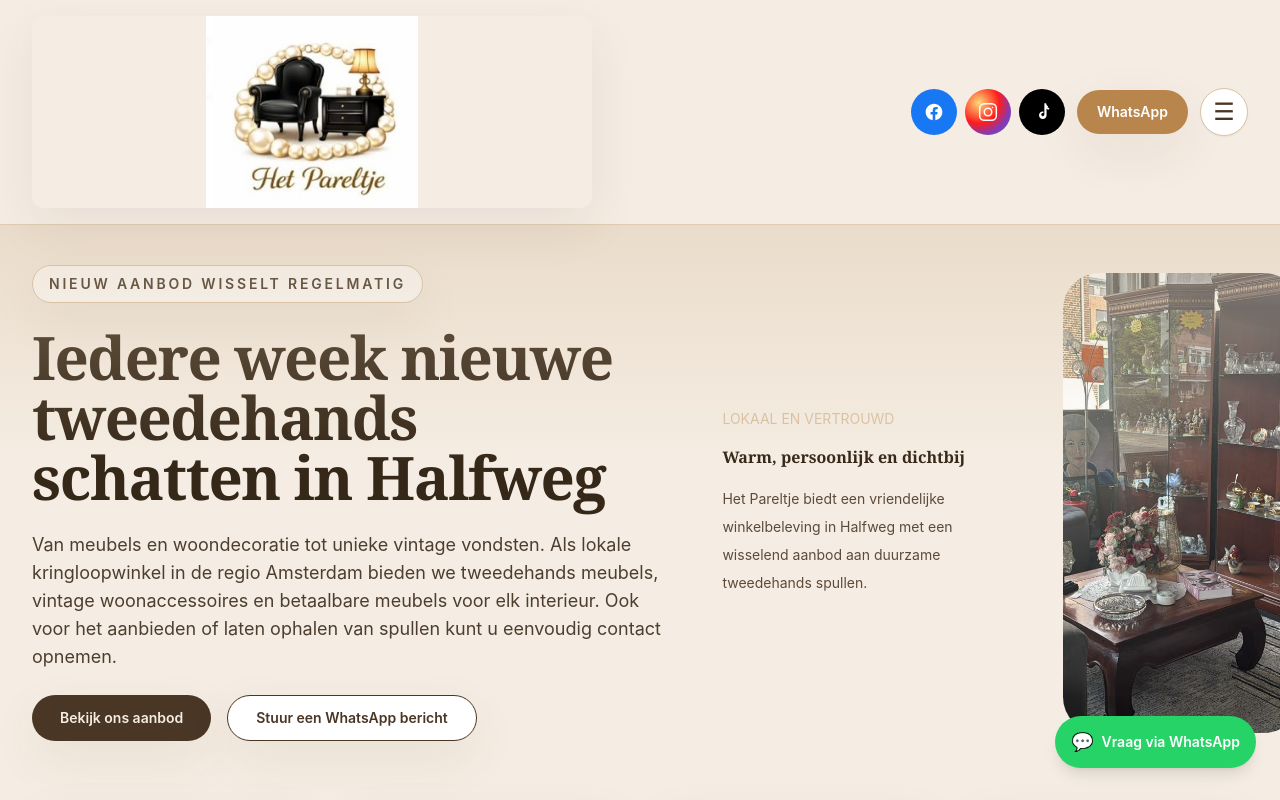
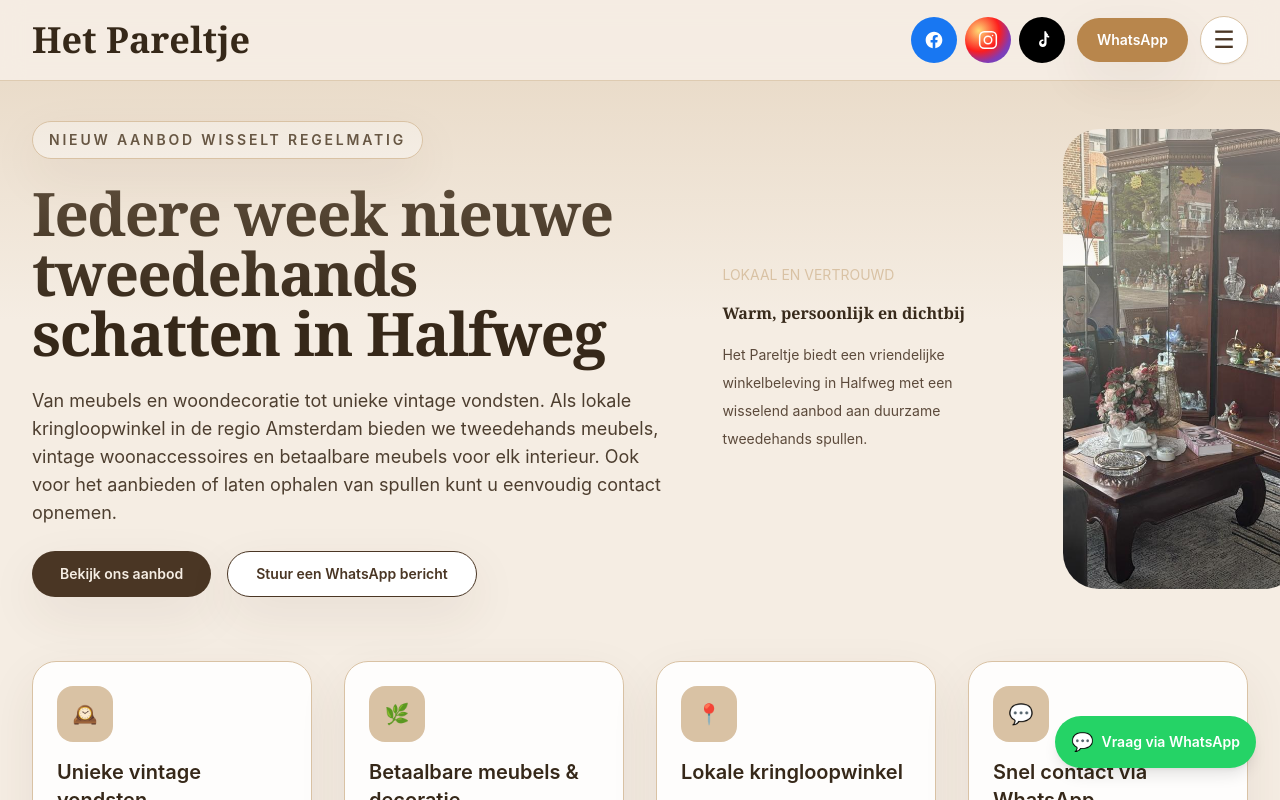
Before and after one commit to Raihana2000/kringloop-het-pareltje, a React (Vite) app: page / in a window 1280 px wide. Shown: the top 800 px of the page. Built offline with nearby package versions, Linux system fonts and the light colour scheme.

Commit message:
Update header branding

```diff
--- a/src/App.jsx
+++ b/src/App.jsx
@@ -102,17 +102,15 @@ function App() {
      <header className="sticky top-0 z-50 border-b border-b-sand/80 bg-cream/95 backdrop-blur-md">
   <div className="mx-auto flex max-w-7xl items-center justify-between gap-4 px-4 py-4 sm:px-6 lg:px-8">
 
-    {/* Alleen logo, geen tekst ernaast */}
+{/* Tekstlogo */}
 <a
   href="#home"
   className="flex shrink-0 items-center"
   aria-label="Kringloop Het Pareltje home"
 >
-      <img
-        src={`${import.meta.env.BASE_URL}images/logo-pareltje.jpeg`}
-        alt="Kringloop Het Pareltje logo"
-       className="h-32 w-80 rounded-xl object-contain object-center shadow-soft sm:h-36 sm:w-96 md:h-40 md:w-[460px] lg:h-44 lg:w-[520px] xl:h-48 xl:w-[560px]"
-      />
+  <span className="font-display text-3xl font-semibold text-cocoa sm:text-4xl">
+    Het Pareltje
+  </span>
 </a>
 
     {/* Rechterkant: socials + WhatsApp + hamburger */}
```
Also changed, not shown: public/images/logo-pareltje.jpeg, public/images/logo-pareltje02.jpg (added). Lines whose indentation alone changed are shown as unchanged.
